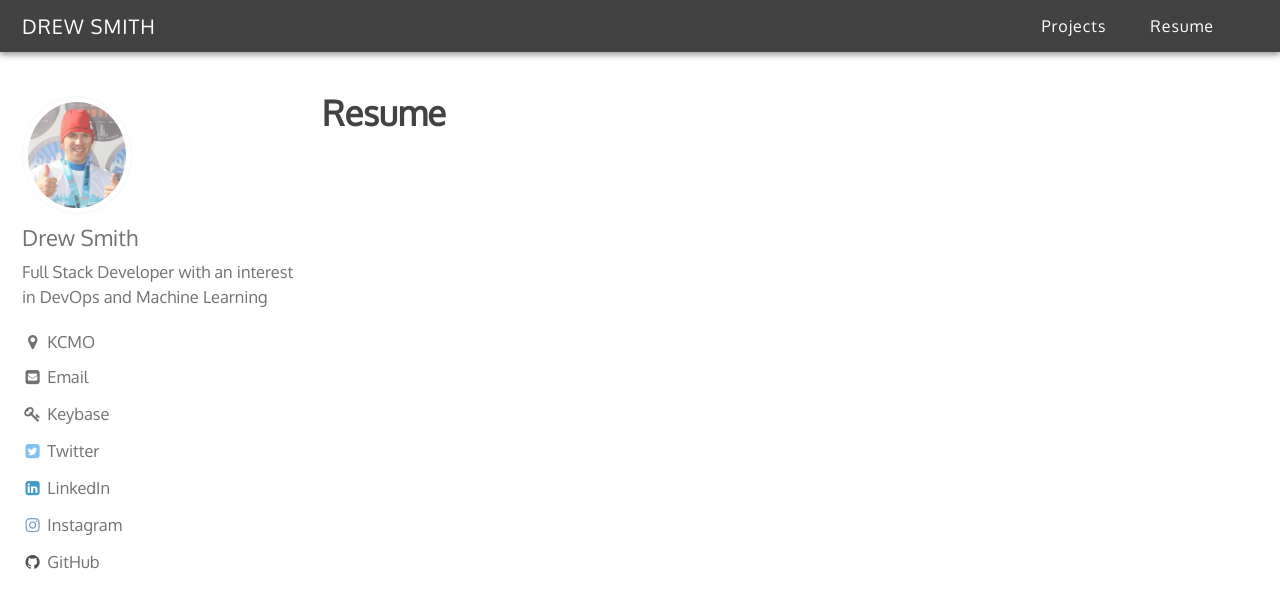
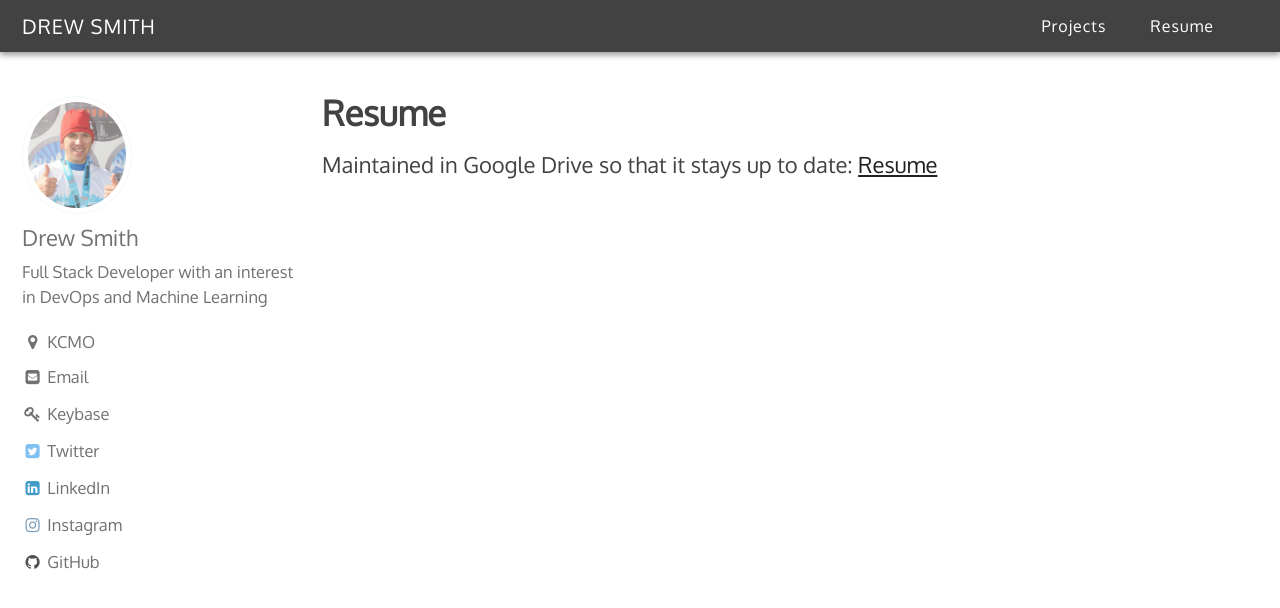
Before and after one commit to drewsmith/drewsmith.github.io, a Jekyll site: the page built from _pages/resume/index.md, in a window 1280 px wide and 900 px high. Shown: the top 608 px of the window. Built offline with Jekyll 4.4.1, drawn with Linux system fonts in a browser that asks for light colours.

Commit message:
added resume yo

```diff
--- a/_pages/resume/index.md
+++ b/_pages/resume/index.md
@@ -2,3 +2,9 @@
 title: Resume
 permalink: "/resume/"
 ---
+
+<p>
+Maintained in Google Drive so that it stays up to date:
+
+<a href="https://docs.google.com/document/d/15JiZqHqzKScODwMNXSWbViMHnSr4BJYGR-aB9mKy-MQ/edit?usp=sharing">Resume</a>
+</p>
```
